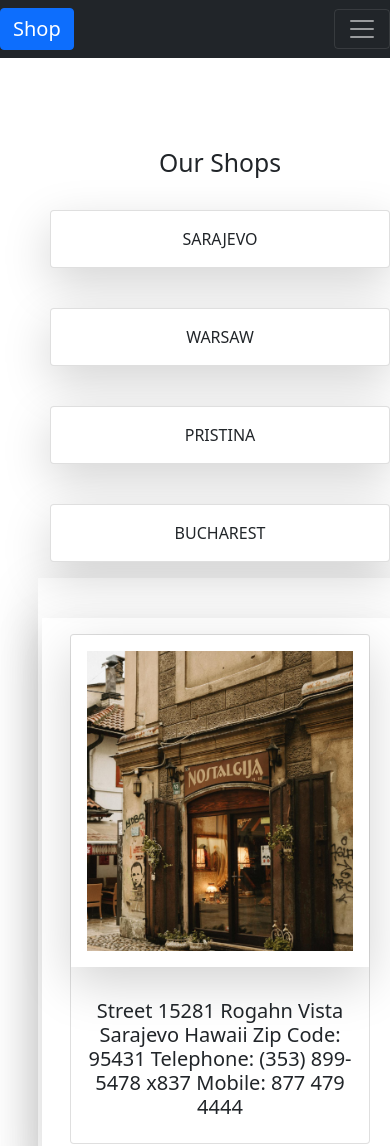
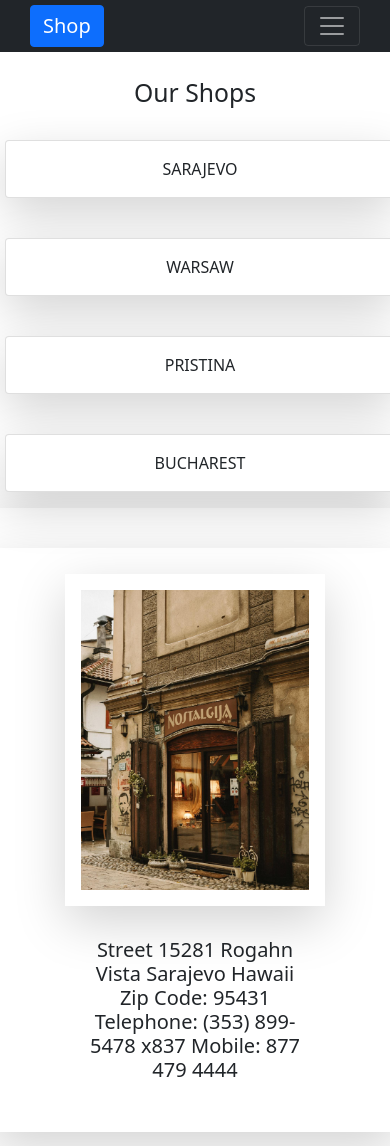
Before and after one commit to Programophobia/Bootstrap-RWD-use, a website: page src/subpages/shops/shops.html in a window 390 px wide. Shown: the top 1146 px of the page. Drawn offline with nearby package versions, Linux system fonts and the light colour scheme.

Commit message:
Mobile RWD for new subpage

```diff
--- a/src/subpages/shops/shops.css
+++ b/src/subpages/shops/shops.css
@@ -28,3 +28,33 @@ body{
     .row.post{
         align-items: center;
     }
+
+    .card {
+        margin: auto;
+        width: 134%;
+        border: none;
+        padding: 10px;
+      }
+
+      /*Mobile RWD*/
+
+@media (max-width: 767px) {
+    .card {
+        margin: auto;
+        width: 80%;
+        border: none;
+        padding: 10px;
+    }
+    .card-body {
+        text-align: center;
+    }
+    .navbar {
+        padding: 5px 30px 5px 30px;
+    }
+    .container {
+        padding: 30px 0 0 0;
+    }
+    .list-group-item {
+        margin-left: 5px;
+    }
+}
```
